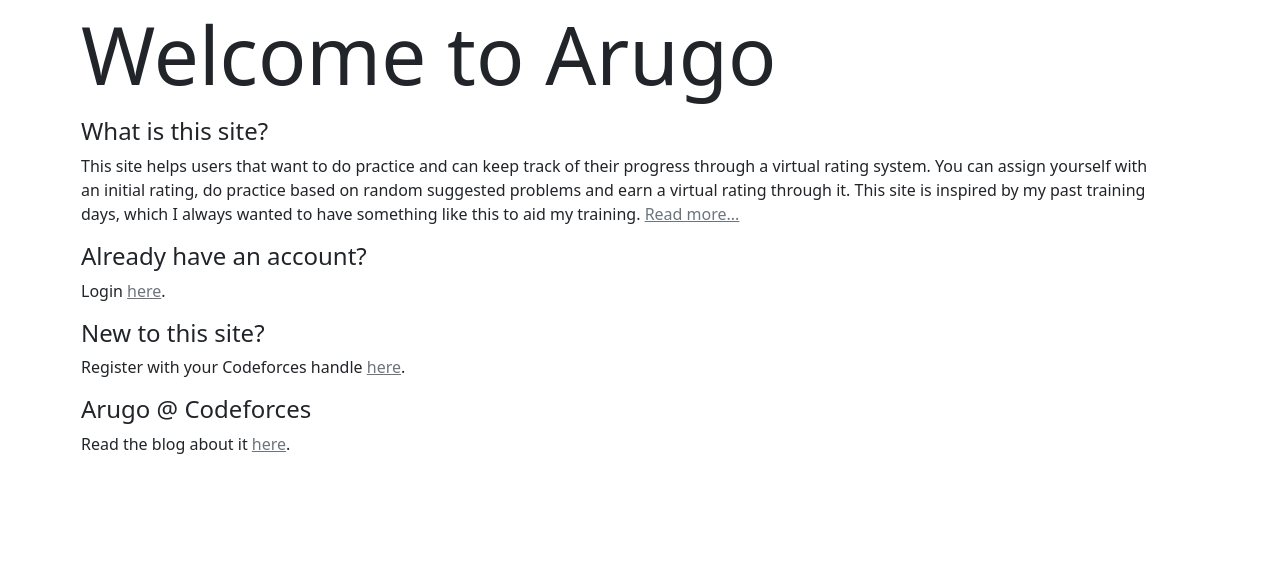
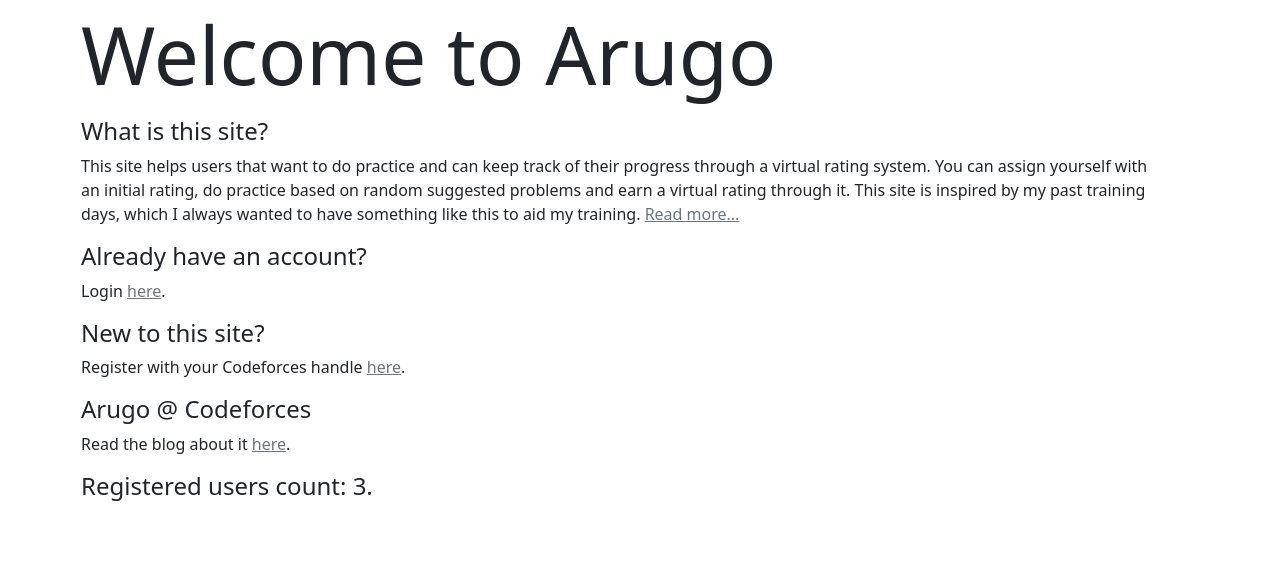
Before and after one commit to phattd15/arugo, a Django app: page / in a window 1280 px wide. Shown: the part 118-695 px from the top of the page. Run offline with Django 3.2, Linux system fonts and the light colour scheme; data comes from the database, SQL or seed files in the repository; both versions use the stored data as it was after the commit; some libraries are stand-ins or nearby versions.

Commit message:
add user count

```diff
--- a/base/views.py
+++ b/base/views.py
@@ -14,6 +14,7 @@
     context["user"] = None
     context["graph"] = None
     context["user"] = request.user
+    context["user_count"] = len(User.objects.all())
 
     if request.user.is_authenticated:
         profile = Profile.objects.get(user=user)
--- a/templates/home.html
+++ b/templates/home.html
@@ -30,6 +30,9 @@
         <p>Read the blog about it <a class="link-secondary" href="https://codeforces.com/blog/entry/96830" target="_blank">
                 here</a>.</p>
     </div>
+    <div class="container">
+        <p class="h4">Registered users count: {{user_count}}.</p>
+    </div>
     {% else %}
     <div class="container">
         <h1 class="display-2">Hello, <span style="color:{{xcolor}}">{{profile.handle}}</span>!</h1>
```
Also changed, not shown: db.sqlite3.
